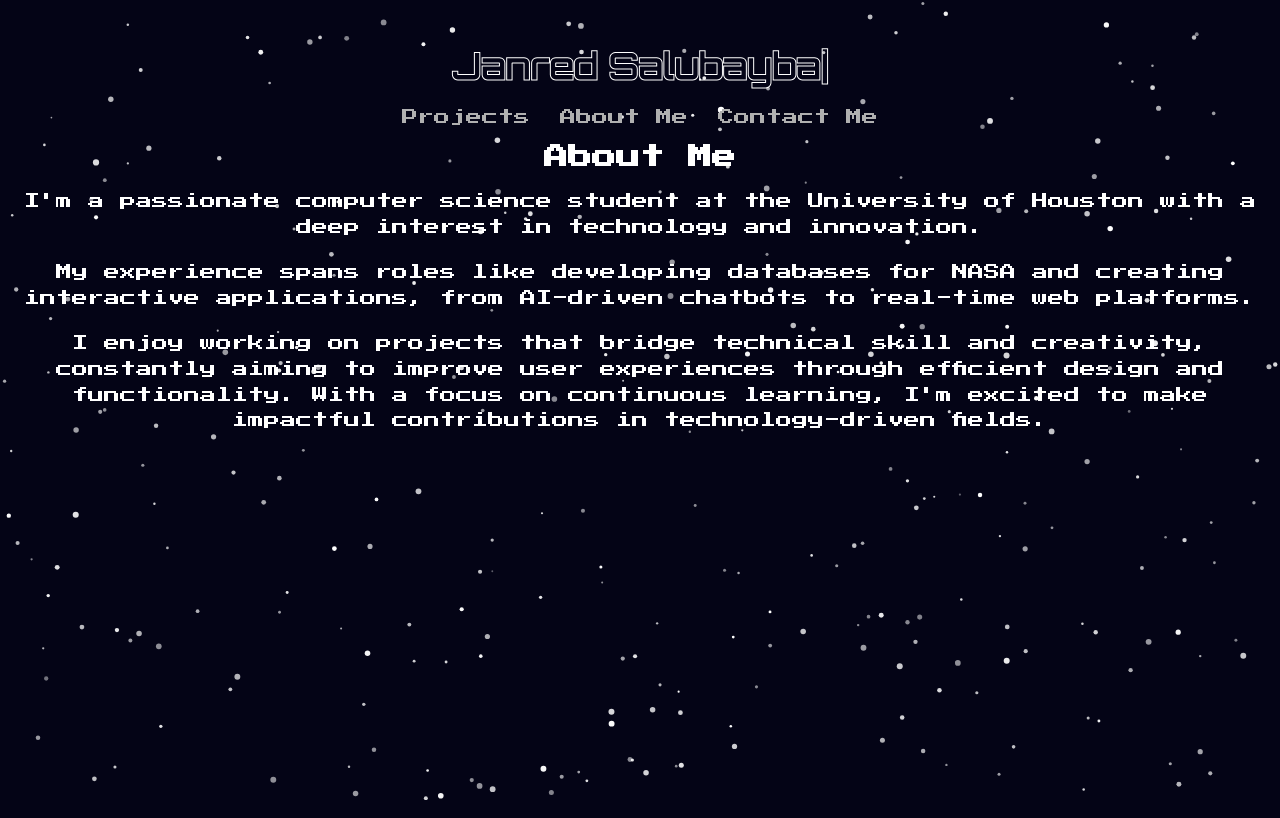
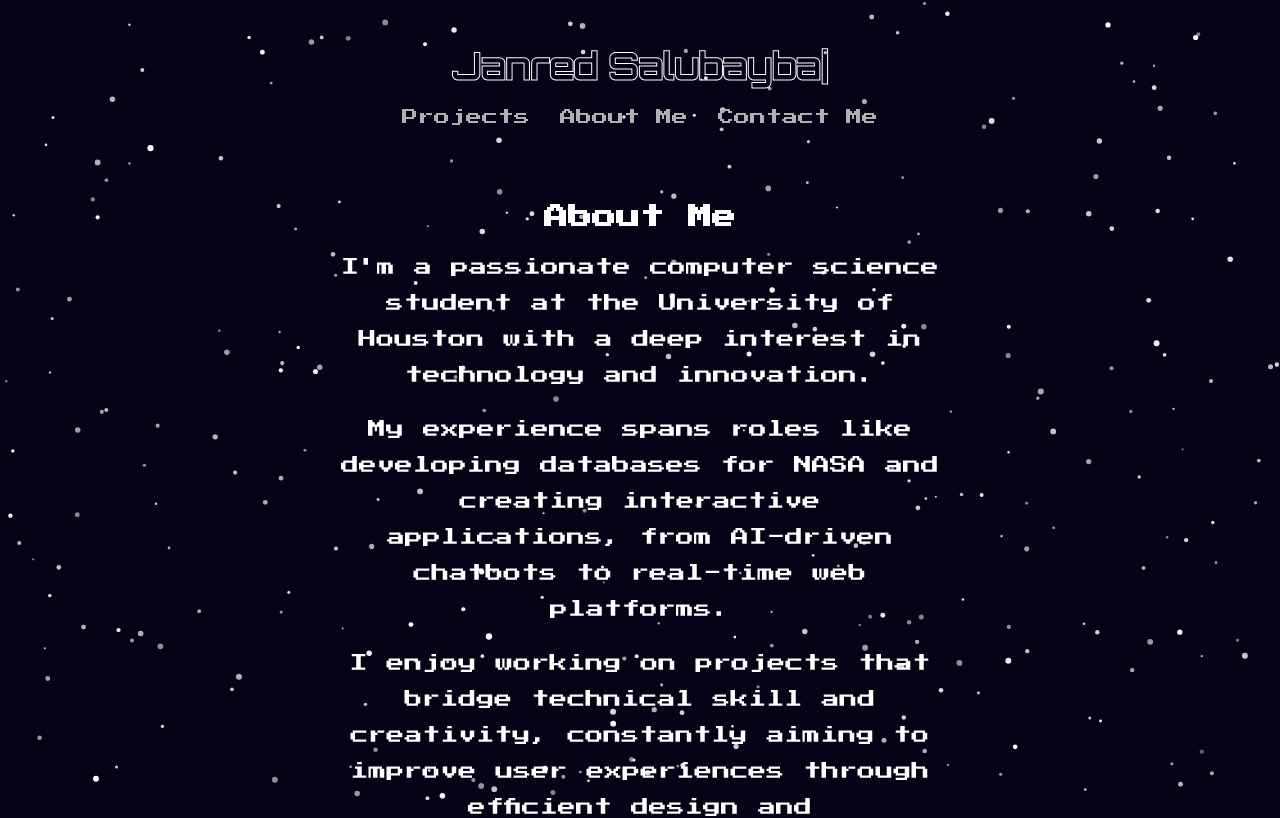
Before and after one commit to janny801/personal-website, a React (Create React App) app in the folder personal-website/: page /about in a window 1280 px wide. Shown: the top 818 px of the page. Built offline with nearby package versions, Linux system fonts and the light colour scheme.

Commit message:
adjust styling for aboutme page

```diff
--- a/personal-website/src/AboutMe.js
+++ b/personal-website/src/AboutMe.js
@@ -1,19 +1,21 @@
 import React from 'react';
-import './App.css'; // Or './AboutMe.css' if you're using a separate CSS file
+import './App.css';
 
 function AboutMe() {
   return (
-    <div>
-      <h2>About Me</h2>
-      <p className="about-me-text">
+    <div className="aboutme-container">
+      <h2 className="aboutme-heading">About Me</h2>
+      <div className="about-me-text">
+        <p>
           I'm a passionate computer science student at the University of Houston with a deep interest in technology and innovation.
         </p>
-      <p className="about-me-text">
+        <p>
           My experience spans roles like developing databases for NASA and creating interactive applications, from AI-driven chatbots to real-time web platforms.
         </p>
-      <p className="about-me-text">
+        <p>
           I enjoy working on projects that bridge technical skill and creativity, constantly aiming to improve user experiences through efficient design and functionality. With a focus on continuous learning, I'm excited to make impactful contributions in technology-driven fields.
         </p>
+      </div>
     </div>
   );
 }
--- a/personal-website/src/App.css
+++ b/personal-website/src/App.css
@@ -271,9 +271,318 @@ nav a.active {
 }
 
 
+/* General container for the "About Me" section */
+.aboutme-container {
+  text-align: center;
+  color: white;
+  margin: 40px auto; /* Center the container and give it top/bottom margin */
+  padding: 20px;
+  width: 80%; /* To match the width of the "Contact Me" section */
+  max-width: 800px; /* Adjust max width for better readability */
+}
 
-/* AboutMe styling */
+/* Heading styling */
+.aboutme-heading {
+  font-size: 24px;
+  margin-bottom: 20px;
+  font-family: 'Press Start 2P', monospace;
+  font-weight: bold;
+}
+
+/* Text container styling *//* General body styling */
+body {
+  margin: 0;
+  background-color: #040416;
+  font-family: 'Press Start 2P', monospace;
+  overflow-y: auto; /* Allow vertical scrolling */
+}
+
+/* Starry Background */
+.starry-background {
+  position: absolute;
+  top: 0;
+  left: 0;
+  width: 100%;
+  height: 100%;
+  pointer-events: none;
+  z-index: -1;
+}
+
+/* Main App Styling */
+.App {
+  text-align: center;
+  color: white;
+  padding: 20px;
+}
+
+/* Name Styling */
+h1 {
+  font-size: calc(20px + 2vmin);
+  margin-bottom: 20px;
+  color: transparent;
+  -webkit-text-stroke: 1px white;
+  font-family: 'Orbitron', sans-serif;
+  display: inline-block;
+  white-space: nowrap;
+}
+
+/* Navigation Styling */
+nav {
+  margin-bottom: 20px;
+}
+
+nav a {
+  margin: 0 15px;
+  color: #b0b0b0;
+  text-decoration: none;
+  font-family: 'Press Start 2P', monospace;
+  transition: color 0.3s ease, border-bottom 0.3s ease;
+  border-bottom: 2px solid transparent;
+}
+
+nav a:hover {
+  color: #61dafb;
+  border-bottom: 2px solid #61dafb;
+}
+
+nav a.active {
+  color: #61dafb;
+}
+
+/* Contact container styling */
+.contact-container {
+  text-align: center;
+  color: white;
+  max-width: 600px;
+  margin: 0 auto;
+  padding: 20px;
+}
+
+.contact-container p {
+  max-width: 500px;
+  margin: 0 auto;
+  font-size: 16px;
+  margin-bottom: 20px;
+}
+
+.contact-links {
+  margin-bottom: 30px;
+}
+
+.contact-links p {
+  font-size: 18px;
+  margin: 10px 0;
+  display: flex;
+  justify-content: center;
+  align-items: center;
+}
+
+.contact-links p a {
+  margin-left: 5px;
+  color: #61dafb;
+  text-decoration: none;
+}
+
+.contact-links a:hover {
+  text-decoration: underline;
+}
+
+.contact-form {
+  margin-top: 30px;
+}
+
+/* Textbox and Textarea Styling */
+.contact-form input,
+.contact-form textarea {
+  width: 80%;
+  max-width: 500px;
+  padding: 10px;
+  font-size: 16px;
+  font-family: 'Press Start 2P', monospace;
+  color: whitesmoke;
+  background-color: #040416;
+  border: 2px solid #61dafb;
+  border-radius: 5px;
+  resize: none;
+  margin-bottom: 15px;
+  outline: none;
+}
+
+.contact-form input::placeholder,
+.contact-form textarea::placeholder {
+  color: #b0b0b0;
+}
+
+/* Button Styling */
+.contact-form button {
+  background-color: #61dafb;
+  color: black;
+  border: none;
+  padding: 10px 20px;
+  font-size: 16px;
+  font-family: 'Press Start 2P', monospace;
+  border-radius: 5px;
+  cursor: pointer;
+  margin-top: 10px;
+}
+
+.contact-form button:hover {
+  background-color: #4a91c9;
+}
+
+/* Banner Styling */
+.banner {
+  background-color: #61dafb;
+  color: black;
+  font-family: 'Press Start 2P', monospace;
+  font-size: 12px;
+  padding: 4px 8px;
+  margin-left: 80px; /* Increased margin to move the banner to the right */
+  max-width: 200px; /* Set a fixed width for the banner */
+  position: fixed;
+  z-index: 11;
+  border-radius: 5px;
+  white-space: nowrap; /* Prevent the text from wrapping */
+}
+
+
+/* Rocket Container */
+.rocket-container {
+  position: fixed;
+  bottom: 20px;
+  left: -100px;
+  display: flex;
+  align-items: center;
+  animation: rocketFly 5s linear forwards;
+  z-index: 10;
+  overflow: visible; /* Allow the flame to protrude outside the rocket container */
+}
+
+/* Rocket Styling */
+.rocket {
+  width: 50px;
+  height: 80px;
+  background-color: #ffffff; /* White body */
+  border-radius: 25px 25px 0 0; /* Rounded edges on the left side (top-left and bottom-left) */
+  position: relative;
+  border-top: 20px solid #1e90ff; /* Blue nose */
+  overflow: hidden;
+  transform: rotate(90deg); /* Rotate to make the rocket face right */
+}
+
+/* Rocket Wings Container */
+.rocket-wings-container {
+  position: absolute;
+  top: 15px;
+  left: 0;
+  width: 100%;
+  height: 100%;
+  z-index: -1; /* Wings should be on top of the rocket */
+}
+
+/* Rocket Wings */
+.rocket-wing-left {
+  position: absolute;
+  top: 0px;
+  left: -25px;
+  width: 30px;
+  height: 20px;
+  background-color: #1e90ff; /* Blue wings */
+  border-radius: 5px;
+  transform: rotate(30deg); /* Angle wings outward */
+  z-index: -1; /* Ensure wings are behind the rocket */
+}
+
+.rocket-wing-right {
+  position: absolute;
+  bottom: 30px; /* Adjust the bottom position for the right wing */
+  right: 45px; /* Correct position to the right */
+  width: 30px;
+  height: 20px;
+  background-color: #1e90ff; /* Blue wings */
+  border-radius: 5px;
+  transform: rotate(-30deg); /* Angle wings outward */
+  z-index: -1; /* Ensure wings are behind the rocket */
+}
+
+/* Flame Effect */
+.flame-container {
+  position: absolute;
+  left: -70px; /* Move flame further to the left of the rocket */
+  bottom: -30px; /* Position it below the rocket */
+  width: 30px;  /* Adjust width to make it thinner */
+  height: 160px;  /* Adjust height for the flame */
+  animation: flameFlicker 0.2s infinite alternate;
+  transform: rotate(0deg); /* Rotate the flame to face left horizontally */
+  z-index: -1; /* Place flame behind the rocket */
+}
+
+/* Flame Styling */
+.flame {
+  width: 100%;
+  height: 100%;
+  background: radial-gradient(circle at 50% 20%, orange, red, transparent);
+  border-radius: 50% 50% 0 0; /* Round the top to give it the "flame" shape */
+  transform: rotate(270deg); /* Rotate the flame to face left horizontally */
+}
+
+/* Animation for Rocket Flying Off */
+@keyframes rocketFly {
+  0% {
+    left: -100px; /* Start off-screen */
+  }
+  100% {
+    left: 120vw; /* Move the rocket completely off the screen */
+  }
+}
+
+/* Flame Flicker */
+@keyframes flameFlicker {
+  0% {
+    transform: scaleY(1);
+  }
+  100% {
+    transform: scaleY(0.8);
+  }
+}
+
+
+
+
+
+
+/* General container for the "About Me" section */
+.aboutme-container {
+  text-align: center;
+  color: white;
+  margin: 40px auto; /* Center the container and give it top/bottom margin */
+  padding: 20px;
+  width: 80%; /* To match the width of the "Contact Me" section */
+  max-width: 800px; /* Adjust max width for better readability */
+}
+
+/* Heading styling */
+.aboutme-heading {
+  font-size: 24px;
+  margin-bottom: 20px;
+  font-family: 'Press Start 2P', monospace;
+  font-weight: bold;
+}
+
+/* Text container styling */
+
 .about-me-text {
-  line-height: 1.6; /* Adjust this value for more or less space between lines */
-  margin-bottom: 20px; /* Optional: for additional spacing after the paragraph */
+  font-size: 18px;
+  line-height: 2; /* Increased line-height for more space between lines */
+  font-family: 'Press Start 2P', monospace;
+  word-spacing: 1px; /* Adjusted to match your previous word spacing */
+  max-width: 600px;
+  margin: 0 auto;
 }
+
+
+/* Ensuring the paragraphs are centered and properly spaced */
+.about-me-text p {
+  margin-bottom: 15px; /* Space between paragraphs */
+  white-space: pre-line; /* Maintains line breaks and spacing */
+}
```
Lines whose indentation alone changed are shown as unchanged.
